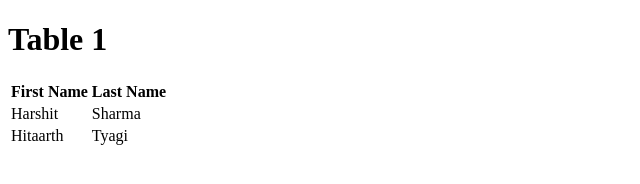
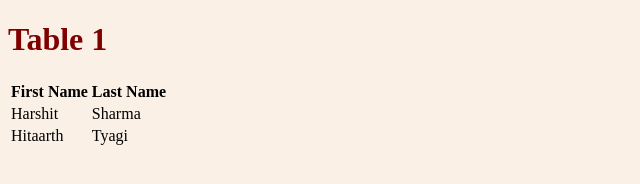
Before and after one commit to hitaarth03/html, a plain HTML site: page index.html in a window 1280 px wide. Shown: the whole page, without its empty margins (0-640 px from the left). Drawn offline with Linux system fonts and the light colour scheme.

Commit message:
Add files via upload

```diff
--- a/index.html
+++ b/index.html
@@ -1,5 +1,15 @@
 <!DOCTYPE html>
 <html>
+    <head>
+        <style>
+            body {
+                background-color: linen;
+            }
+            h1 {
+                color: maroon;
+            }
+        </style>
+    </head>
     <body>
         <h1>Table 1</h1>
         <table>
```
